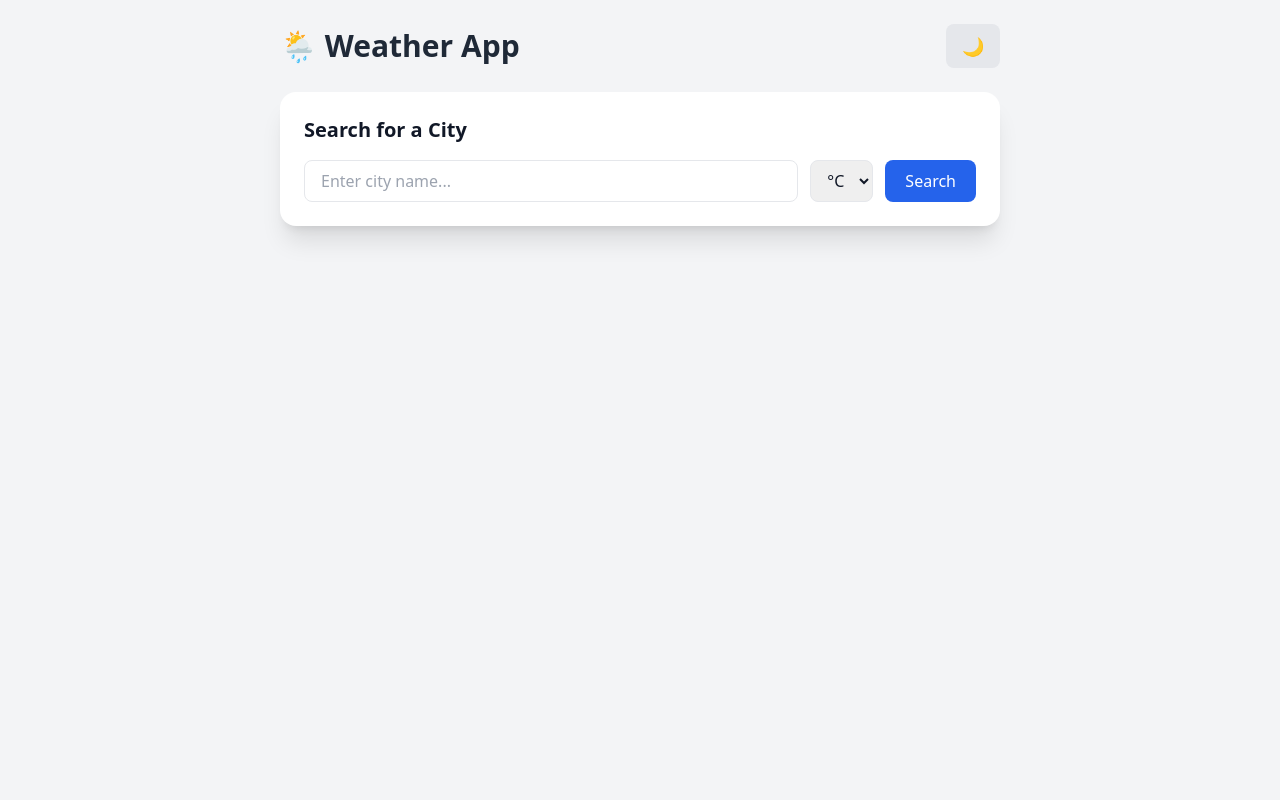
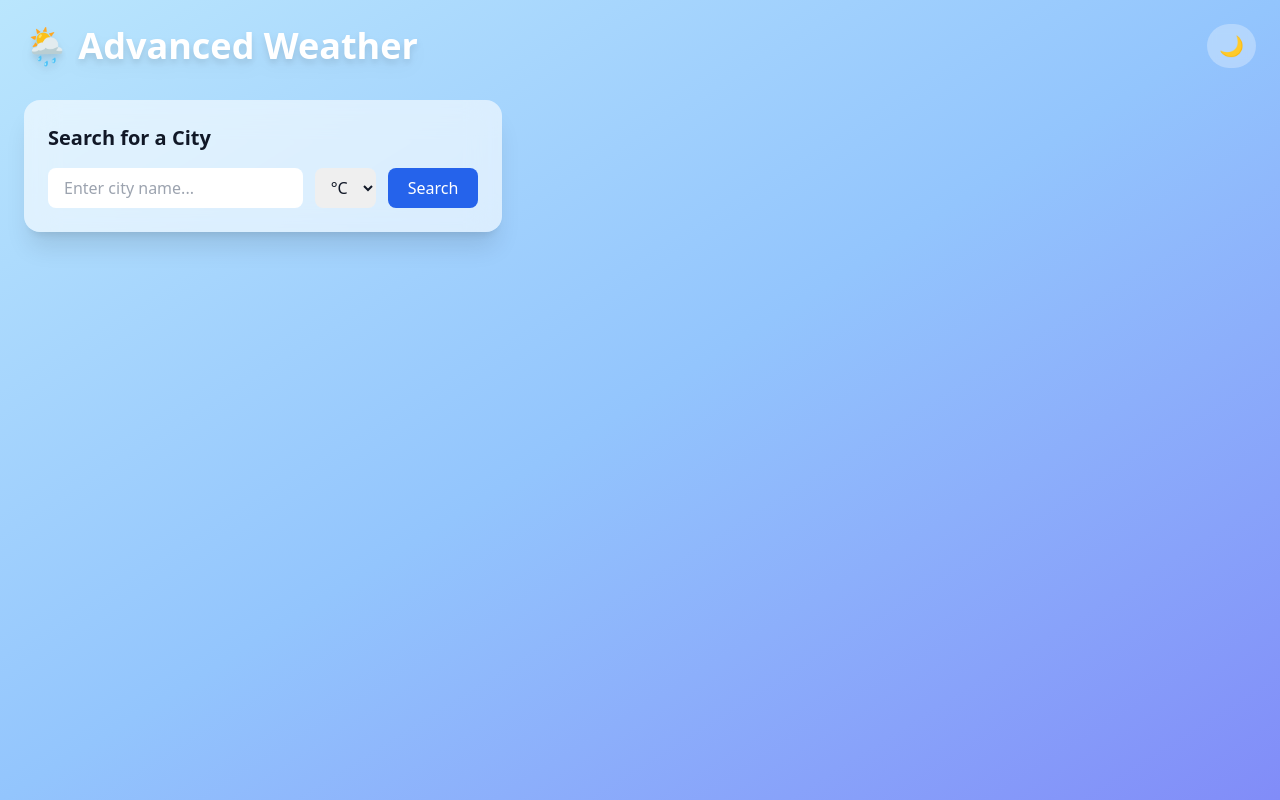
Before and after one commit to SAURAV878/weather_app, a Django app: page /home/ in a window 1280 px wide. Run offline with Django 5.2, Linux system fonts and the light colour scheme; some libraries are stand-ins or nearby versions.

Commit message:
chore: modifying in weather.html

```diff
--- a/weather/templates/weather.html
+++ b/weather/templates/weather.html
@@ -2,79 +2,70 @@
 <html lang="en" class="light">
 <head>
     <meta charset="UTF-8">
-    <title>Weather App</title>
+    <title>Advanced Weather App</title>
     <script src="https://cdn.tailwindcss.com"></script>
     <script>
         tailwind.config = {
             darkMode: 'class',
         }
     </script>
+    <style>
+        @keyframes fade-slide-in {
+            from {
+                opacity: 0;
+                transform: translateY(20px);
+            }
+            to {
+                opacity: 1;
+                transform: translateY(0);
+            }
+        }
+        .animate-fade-slide-in {
+            animation: fade-slide-in 0.5s ease-out forwards;
+        }
+    </style>
 </head>
 
-<body class="bg-gray-100 dark:bg-gray-900 text-gray-900 dark:text-gray-100 transition-colors duration-500">
+<body class="bg-gradient-to-br from-sky-200 via-blue-300 to-indigo-400 dark:from-gray-800 dark:via-gray-900 dark:to-black text-gray-900 dark:text-gray-100 transition-colors duration-500 min-h-screen p-4 sm:p-6">
 
-    <div class="max-w-3xl mx-auto p-4 sm:p-6">
+    <div class="max-w-7xl mx-auto">
 
         <!-- Header -->
-        <header class="flex justify-between items-center mb-6">
-            <h1 class="text-3xl font-bold text-gray-800 dark:text-white">🌦 Weather App</h1>
-            <button id="theme-toggle" class="px-4 py-2 rounded-lg bg-gray-200 dark:bg-gray-700 text-lg">
+        <header class="flex justify-between items-center mb-8">
+            <h1 class="text-4xl font-bold text-white drop-shadow-lg">🌦 Advanced Weather</h1>
+            <button id="theme-toggle" class="px-3 py-2 rounded-full bg-white/30 dark:bg-gray-700/50 text-xl backdrop-blur-sm hover:bg-white/50 transition">
                 <span id="theme-icon">🌙</span>
             </button>
         </header>
 
-        <!-- Main Content Blocks -->
-        <main class="space-y-6">
+        <!-- Main Content Grid -->
+        <main class="grid grid-cols-1 lg:grid-cols-5 gap-6">
 
+            <!-- Left Column -->
+            <div class="lg:col-span-2 space-y-6">
                 <!-- Block 1: Search -->
-            <div id="search-block" class="bg-white dark:bg-gray-800 shadow-xl rounded-2xl p-6">
+                <div class="bg-white/60 dark:bg-gray-800/60 backdrop-blur-lg shadow-xl rounded-2xl p-6">
                     <h2 class="text-xl font-semibold mb-4">Search for a City</h2>
                     <div class="flex flex-col sm:flex-row gap-3">
-                    <input id="cityInput" type="text" placeholder="Enter city name..." class="w-full px-4 py-2 border rounded-lg dark:bg-gray-700 dark:border-gray-600 focus:ring-2 focus:ring-blue-400">
-                    <select id="unitSelect" class="px-3 py-2 border rounded-lg dark:bg-gray-700 dark:border-gray-600">
+                        <input id="cityInput" type="text" placeholder="Enter city name..." class="w-full px-4 py-2 border-transparent rounded-lg dark:bg-gray-700 focus:ring-2 focus:ring-blue-400 transition">
+                        <select id="unitSelect" class="px-3 py-2 border-transparent rounded-lg dark:bg-gray-700 focus:ring-2 focus:ring-blue-400">
                             <option value="celsius">°C</option>
                             <option value="fahrenheit">°F</option>
                         </select>
-                    <button id="fetchWeatherBtn" class="px-5 py-2 bg-blue-600 text-white rounded-lg hover:bg-blue-700 transition-colors">Search</button>
+                        <button id="fetchWeatherBtn" class="px-5 py-2 bg-blue-600 text-white rounded-lg hover:bg-blue-700 transition-transform hover:scale-105">Search</button>
                     </div>
-                <div id="errorBox" class="hidden bg-red-100 text-red-700 p-3 rounded-lg mt-4"></div>
-                <!-- Loader -->
-                <div id="loader" class="hidden text-center my-8">
-                    <div class="animate-spin h-10 w-10 border-4 border-blue-500 border-t-transparent rounded-full mx-auto"></div>
-                    <p class="mt-2 text-gray-600 dark:text-gray-400">Fetching weather...</p>
+                    <div id="errorBox" class="hidden bg-red-100/80 text-red-700 p-3 rounded-lg mt-4"></div>
+                    <div id="loader" class="hidden text-center pt-4">
+                        <div class="animate-spin h-8 w-8 border-4 border-blue-500 border-t-transparent rounded-full mx-auto"></div>
                     </div>
                 </div>
 
-            <!-- Block 2: Weather Overview -->
-            <div id="weather-block" class="hidden bg-white dark:bg-gray-800 shadow-xl rounded-2xl p-6">
-                <!-- Current Weather -->
-                <section id="current-weather-section" class="text-center mb-8">
-                    <h2 class="text-4xl font-bold" id="cityName"></h2>
-                    <p class="text-gray-500 dark:text-gray-400 mb-4" id="countryName"></p>
-                    <div class="flex items-center justify-center gap-4 bg-blue-100 dark:bg-gray-700 p-6 rounded-xl max-w-md mx-auto">
-                        <div class="text-6xl" id="currentIcon"></div>
-                        <div class="text-left">
-                            <p class="text-5xl font-semibold"><span id="currentTemp"></span>°</p>
-                            <p class="text-lg text-gray-700 dark:text-gray-300" id="currentDesc"></p>
-                        </div>
-                    </div>
-                </section>
-
-                <!-- 7-Day Forecast List -->
-                <section id="forecast-section">
-                    <h3 class="text-2xl font-semibold mb-4 text-center sm:text-left">7-Day Forecast</h3>
-                    <div id="forecast" class="grid grid-cols-3 sm:grid-cols-4 md:grid-cols-7 gap-3 text-center">
-                        <!-- Forecast cards injected here -->
-                    </div>
-                </section>
-            </div>
-
                 <!-- Block 3: Detailed Forecast -->
-            <div id="detail-block" class="hidden bg-white dark:bg-gray-800 shadow-xl rounded-2xl p-6">
+                <div id="detail-block" class="hidden opacity-0 bg-white/60 dark:bg-gray-800/60 backdrop-blur-lg shadow-xl rounded-2xl p-6">
                     <h3 class="text-2xl font-semibold mb-4">Details</h3>
                     <div id="detail-content">
                         <p class="font-bold text-xl mb-2" id="detail-date"></p>
-                    <div class="flex items-center gap-4 mb-4 p-4 bg-gray-100 dark:bg-gray-700 rounded-xl">
+                        <div class="flex items-center gap-4 mb-4 p-4 bg-gray-100/70 dark:bg-gray-700/70 rounded-xl">
                             <p class="text-5xl" id="detail-icon"></p>
                             <div>
                                 <p class="text-2xl font-semibold" id="detail-temp"></p>
@@ -87,6 +78,29 @@
                         </div>
                     </div>
                 </div>
+            </div>
+
+            <!-- Right Column: Weather Overview -->
+            <div id="weather-block" class="hidden opacity-0 lg:col-span-3 bg-white/60 dark:bg-gray-800/60 backdrop-blur-lg shadow-xl rounded-2xl p-6">
+                <!-- Current Weather -->
+                <section class="text-center mb-8">
+                    <h2 class="text-5xl font-bold" id="cityName"></h2>
+                    <p class="text-gray-500 dark:text-gray-400 mb-4" id="countryName"></p>
+                    <div class="flex items-center justify-center gap-6 bg-blue-100/70 dark:bg-gray-700/70 p-6 rounded-2xl max-w-md mx-auto">
+                        <div class="text-7xl" id="currentIcon"></div>
+                        <div class="text-left">
+                            <p class="text-6xl font-semibold"><span id="currentTemp"></span>°</p>
+                            <p class="text-xl text-gray-700 dark:text-gray-300" id="currentDesc"></p>
+                        </div>
+                    </div>
+                </section>
+
+                <!-- 7-Day Forecast List -->
+                <section>
+                    <h3 class="text-2xl font-semibold mb-4 text-center sm:text-left">7-Day Forecast</h3>
+                    <div id="forecast" class="grid grid-cols-3 sm:grid-cols-4 md:grid-cols-7 gap-3 text-center"></div>
+                </section>
+            </div>
         </main>
     </div>
 
@@ -96,36 +110,42 @@
               fetchWeatherBtn = document.getElementById("fetchWeatherBtn"), loader = document.getElementById("loader"),
               errorBox = document.getElementById("errorBox"), themeToggle = document.getElementById('theme-toggle'),
               themeIcon = document.getElementById('theme-icon'), forecastDiv = document.getElementById("forecast"),
-              searchBlock = document.getElementById('search-block'), weatherBlock = document.getElementById('weather-block'),
-              detailBlock = document.getElementById('detail-block');
+              weatherBlock = document.getElementById('weather-block'), detailBlock = document.getElementById('detail-block');
 
-        // --- State ---
         let forecastData = [];
-
-        // --- Weather Icons ---
         const icons = { "Clear sky": "☀️", "Mainly clear": "🌤", "Partly cloudy": "⛅", "Overcast": "☁️", "Fog": "🌫", "Light rain": "🌧", "Moderate rain": "🌧", "Heavy rain": "🌧", "Light snow": "❄️", "Moderate snow": "❄️", "Rain showers": "🌦", "Snow showers": "🌨️", "Thunderstorm": "⛈️" };
         const defaultIcon = "🌡️";
 
         // --- Theme Toggle ---
         themeToggle.addEventListener('click', () => {
-            const html = document.documentElement;
-            html.classList.toggle('dark');
-            themeIcon.textContent = html.classList.contains('dark') ? '☀️' : '🌙';
+            document.documentElement.classList.toggle('dark');
+            themeIcon.textContent = document.documentElement.classList.contains('dark') ? '☀️' : '🌙';
         });
 
         // --- Event Listeners ---
         fetchWeatherBtn.addEventListener("click", fetchWeather);
         cityInput.addEventListener("keypress", (e) => e.key === "Enter" && fetchWeather());
 
-        // --- Functions ---
+        // --- Animation Helper ---
+        function toggleVisibility(element, show) {
+            if (show) {
+                element.classList.remove('hidden', 'opacity-0');
+                element.classList.add('animate-fade-slide-in');
+            } else {
+                element.classList.add('hidden', 'opacity-0');
+                element.classList.remove('animate-fade-slide-in');
+            }
+        }
+
+        // --- Core Functions ---
         async function fetchWeather() {
             const city = cityInput.value.trim();
             if (!city) { showError("Please enter a city name."); return; }
 
-            showLoader(true);
+            loader.classList.remove("hidden");
             showError(null);
-            weatherBlock.classList.add("hidden");
-            detailBlock.classList.add("hidden");
+            toggleVisibility(weatherBlock, false);
+            toggleVisibility(detailBlock, false);
 
             try {
                 const res = await fetch(`/api/current_weather/?city=${city}&unit=${unitSelect.value}`);
@@ -136,7 +156,7 @@
                 showError("An error occurred. Please try again.");
                 console.error("Fetch Error:", error);
             } finally {
-                showLoader(false);
+                loader.classList.add("hidden");
             }
         }
 
@@ -145,31 +165,25 @@
             if (msg) errorBox.textContent = msg;
         }
 
-        function showLoader(isLoading) {
-            loader.classList.toggle("hidden", !isLoading);
-        }
-
         function findIcon(description) {
             const key = Object.keys(icons).find(k => description.includes(k));
             return key ? icons[key] : defaultIcon;
         }
 
         function displayWeather(data) {
-            weatherBlock.classList.remove("hidden");
+            toggleVisibility(weatherBlock, true);
             forecastData = data.forecast;
 
-            // Current Weather
             document.getElementById("cityName").textContent = data.city;
             document.getElementById("countryName").textContent = data.country;
             document.getElementById("currentTemp").textContent = Math.round(data.current.temperature);
             document.getElementById("currentDesc").textContent = data.current.weather_description;
             document.getElementById("currentIcon").textContent = findIcon(data.current.weather_description);
 
-            // 7-Day Forecast
             forecastDiv.innerHTML = "";
             data.forecast.forEach((day, index) => {
                 const card = document.createElement("div");
-                card.className = "p-3 bg-gray-100 dark:bg-gray-600 rounded-lg shadow-sm flex flex-col items-center cursor-pointer transition-all duration-200 hover:scale-105";
+                card.className = "p-3 bg-white/30 dark:bg-gray-600/50 rounded-lg shadow-md flex flex-col items-center cursor-pointer transition-all duration-300 hover:scale-110 hover:shadow-lg hover:bg-white/50";
                 card.setAttribute('onclick', `displayDayDetails(${index})`);
 
                 const dayName = new Date(day.date).toLocaleDateString('en-US', { weekday: 'short' });
@@ -185,12 +199,11 @@
         }
 
         function displayDayDetails(index) {
-            detailBlock.classList.remove("hidden");
+            toggleVisibility(detailBlock, true);
 
-            // Highlight selected card
             Array.from(forecastDiv.children).forEach((child, i) => {
                 child.classList.toggle('ring-2', i === index);
-                child.classList.toggle('ring-blue-500', i === index);
+                child.classList.toggle('ring-blue-400', i === index);
             });
 
             const day = forecastData[index];
```
Lines whose indentation alone changed are shown as unchanged.
